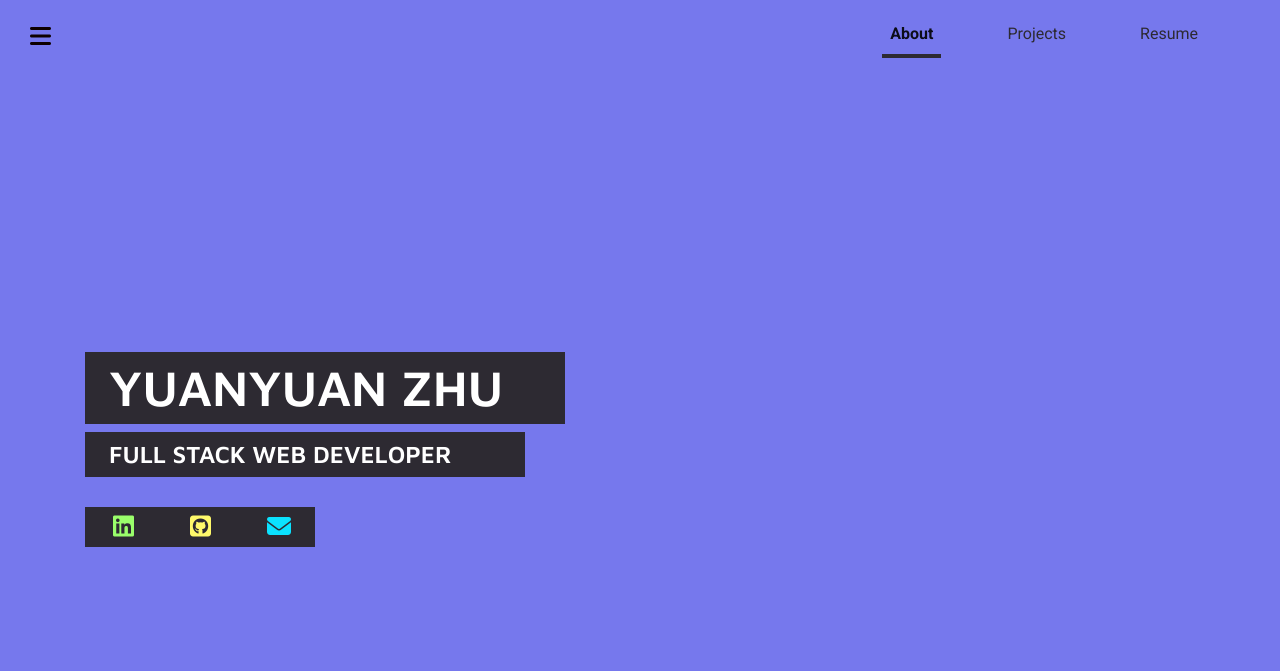
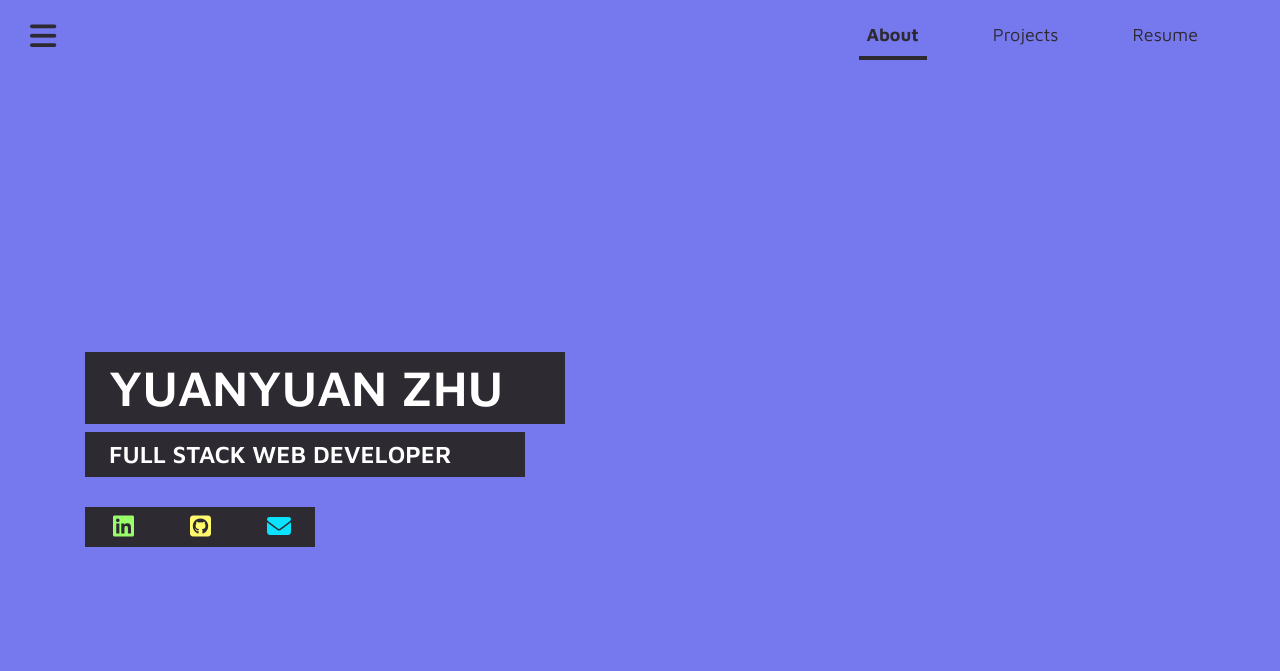
Before and after one commit to vivien-z/my-portfolio-zhu, a Rails app: page / in a window 1280 px wide. Shown: the top 671 px of the page. Run offline with Rails 7, Linux system fonts and the light colour scheme; style sheets or scripts are compiled from the project's sources; some libraries are stand-ins or nearby versions.

Commit message:
changed navbar font to 18px, color to my-black

```diff
--- a/app/assets/stylesheets/application.scss
+++ b/app/assets/stylesheets/application.scss
@@ -16,4 +16,5 @@
 
 body {
   font-family: $my-font;
+  color: $m-black;
 }
--- a/app/assets/stylesheets/components/_icon.scss
+++ b/app/assets/stylesheets/components/_icon.scss
@@ -1,6 +1,7 @@
 .fa-bars {
   margin-left: 14px;
-  font-size: 24px;
+  font-size: 30px;
+  font-weight: bold;
 }
 
 .icon-social {
--- a/app/assets/stylesheets/components/_navbar.scss
+++ b/app/assets/stylesheets/components/_navbar.scss
@@ -8,13 +8,8 @@
   flex-grow: 0;
 }
 
-// .navbar-lgn .navbar-brand img {
-//   width: 40px;
-// }
-
 // dropdown
 .dropdown-menu {
-  // background: rgba(255, 255, 255, 0.15);
   background: transparent;
   border: none;
 }
@@ -22,6 +17,8 @@
 .dropdown-item {
   // border: 4px solid transparent;
   // transition: 0.25s ease;
+  font-size: 18px;
+  font-family: $my-font-h;
   &:hover {
     // background: rgba(255, 255, 255, 0.3);
     // border: 4px solid $m-black;
@@ -33,6 +30,8 @@
 // navbar options
 .navbar-light .navbar-nav .nav-link {
   color: $m-black;
+  font-size: 18px;
+  font-family: $my-font-h;
   margin-right: 58px;
   transition: 0.25s ease;
   &:hover {
@@ -45,5 +44,6 @@
   font-weight: 700;
   .nav-link {
     border-bottom: 4px solid $m-black;
+    color: $m-black;
   }
 }
```
